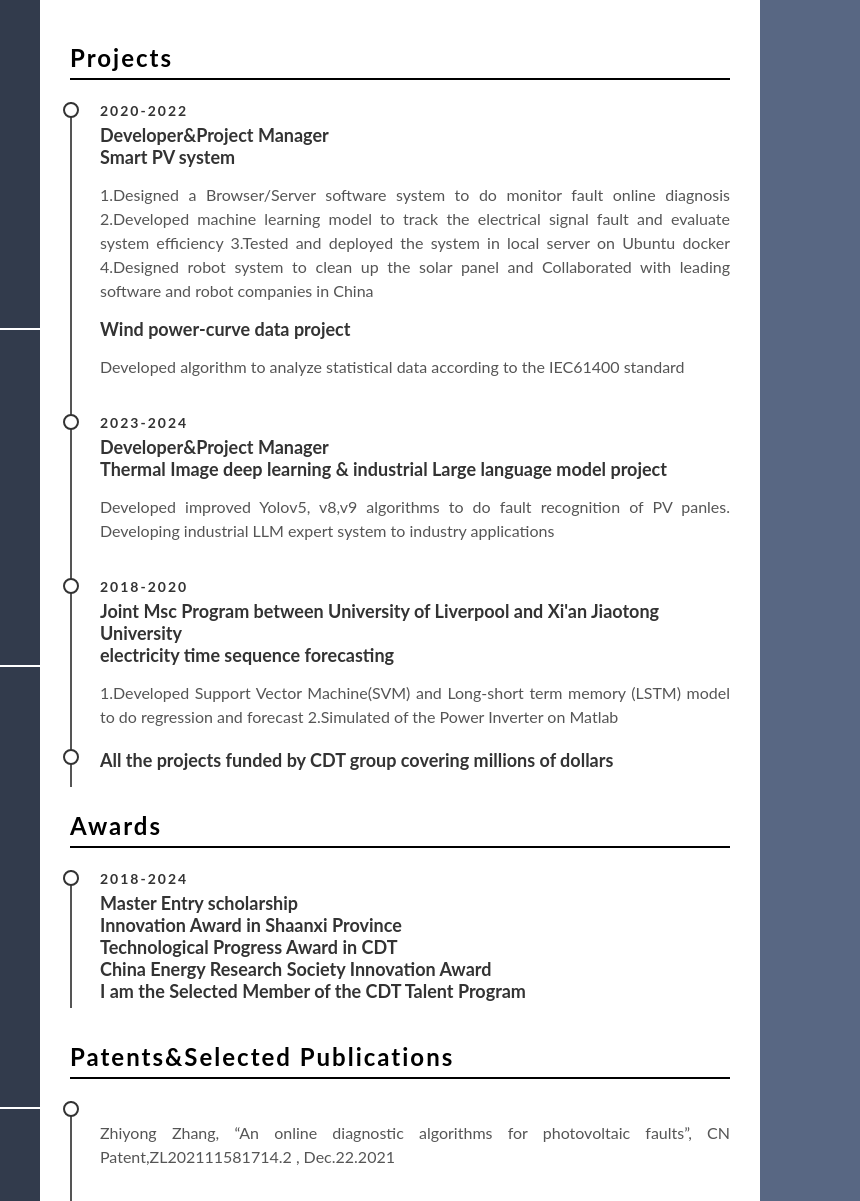
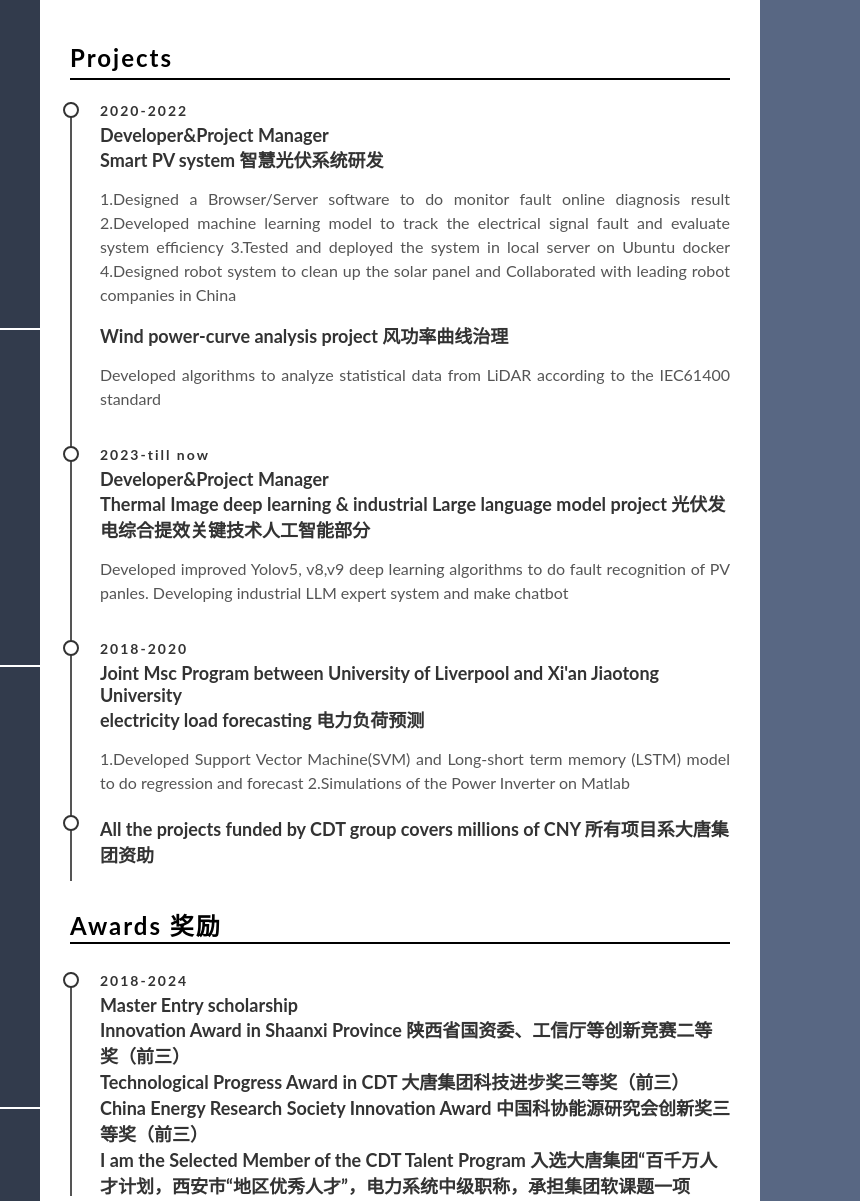
Before and after one commit to eurakaka/test.github.io, a plain HTML site: page index.html in a window 1280 px wide. Shown: the part 137-1338 px from the top of the page, 420-1280 px from the left. Drawn offline with Linux system fonts and the light colour scheme.

Commit message:
index.html

```diff
--- a/index.html
+++ b/index.html
@@ -102,37 +102,37 @@
             <div class="xp-box padding-top-sm">
                 <p class="xp-year">2020-2022</p>
                 <p class="xp-position">Developer&Project Manager  </p>
-                <p class="xp-position">Smart PV system  </p>
-                <p class="discription">1.Designed a Browser/Server software system to do monitor fault online diagnosis 2.Developed machine learning model to track the electrical signal fault and evaluate system efficiency 3.Tested and deployed the system in local server on Ubuntu docker 4.Designed robot system to clean up the solar panel and Collaborated with leading software and robot companies in China</p>
-                <p class="xp-position">Wind power-curve data project  </p>
-                <p class="discription">Developed algorithm to analyze statistical data according to the IEC61400 standard  </p>
+                <p class="xp-position">Smart PV system 智慧光伏系统研发 </p>
+                <p class="discription">1.Designed a Browser/Server software to do monitor fault online diagnosis result 2.Developed machine learning model to track the electrical signal fault and evaluate system efficiency 3.Tested and deployed the system in local server on Ubuntu docker 4.Designed robot system to clean up the solar panel and Collaborated with leading robot companies in China</p>
+                <p class="xp-position">Wind power-curve analysis project 风功率曲线治理 </p>
+                <p class="discription">Developed algorithms to analyze statistical data from LiDAR according to the IEC61400 standard  </p>
                 </p>
             </div>
             <div class="xp-box padding-top-sm">
-                <p class="xp-year">2023-2024</p>
+                <p class="xp-year">2023-till now</p>
                 <p class="xp-position">Developer&Project Manager</p>
-                <p class="xp-position">Thermal Image deep learning & industrial Large language model project</p>
-                <p class="discription">Developed improved Yolov5, v8,v9 algorithms to do fault recognition of PV panles. Developing industrial LLM expert system to industry applications</p>
+                <p class="xp-position">Thermal Image deep learning & industrial Large language model project 光伏发电综合提效关键技术人工智能部分</p>
+                <p class="discription">Developed improved Yolov5, v8,v9 deep learning algorithms to do fault recognition of PV panles. Developing industrial LLM expert system and make chatbot</p>
             </div>
             <div class="xp-box padding-top-sm">
                 <p class="xp-year">2018-2020</p>
                 <p class="xp-position">Joint Msc Program between University of Liverpool and Xi'an Jiaotong University</p>
-                <p class="xp-position">electricity time sequence forecasting</p>
-                <p class="discription padding-fix">1.Developed Support Vector Machine(SVM) and Long-short term memory (LSTM) model to do regression and forecast 2.Simulated of the Power Inverter on Matlab</p>
+                <p class="xp-position">electricity load forecasting 电力负荷预测</p>
+                <p class="discription padding-fix">1.Developed Support Vector Machine(SVM) and Long-short term memory (LSTM) model to do regression and forecast 2.Simulations of the Power Inverter on Matlab</p>
             </div>
             <div class="xp-box padding-top-sm">
-                <p class="xp-position">All the projects funded by CDT group covering millions of dollars</p>
+                <p class="xp-position">All the projects funded by CDT group covers millions of CNY 所有项目系大唐集团资助</p>
             </div>
         </div>
         <div class="reference padding-top-bg">
-            <h1 class="heading-primary-black">Awards</h1>
+            <h1 class="heading-primary-black">Awards 奖励</h1>
             <div class="xp-box padding-top-sm">
                 <p class="xp-year">2018-2024</p>
                 <p class="xp-position">Master Entry scholarship</p>
-                <p class="xp-position">Innovation Award in Shaanxi Province</p>
-                <p class="xp-position"> Technological Progress Award in CDT</p>
-                <p class="xp-position"> China Energy Research Society Innovation Award</p>
-                <p class="xp-position"> I am the Selected Member of the CDT Talent Program </p>
+                <p class="xp-position">Innovation Award in Shaanxi Province 陕西省国资委、工信厅等创新竞赛二等奖（前三）</p>
+                <p class="xp-position"> Technological Progress Award in CDT 大唐集团科技进步奖三等奖（前三）</p>
+                <p class="xp-position"> China Energy Research Society Innovation Award 中国科协能源研究会创新奖三等奖（前三）</p>
+                <p class="xp-position"> I am the Selected Member of the CDT Talent Program 入选大唐集团“百千万人才计划，西安市“地区优秀人才”，电力系统中级职称，承担集团软课题一项</p>
             </div>
                 </div>
                 <div class="reference padding-top-bg">
@@ -144,7 +144,7 @@
                         <p class="discription">Zhiyong Zhang, “A type of PV fault monitoring and diagnosis system (Chinese)”， Energy Sci.&Tech. Vol.9 No.3 2/19 p7-10, Jun.2022</p>
                         <p class="discription">Zhiyong Zhang, “A novel tool design for disassembling inverter DC connectors”,CN Patent,ZL202122754005.1, Nov.11.2021</p>
                         <p class="discription">F.Jia,Y.G Zhou,P.F Tian,X.M Fu,Zhiyong Zhang  “A method for detecting under water defects on dams” ,ZL2021101877765.0, Sep.5.2023</p>
-                        <p class="discription">Others include 5 Reviewing patents and 1 accepted unpublished EI index paper</p>
+                        <p class="discription">Others include 7 pending Patents and 1 accepted unpublished EI index paper </p>
                     </div>
                         </div>
 
```
